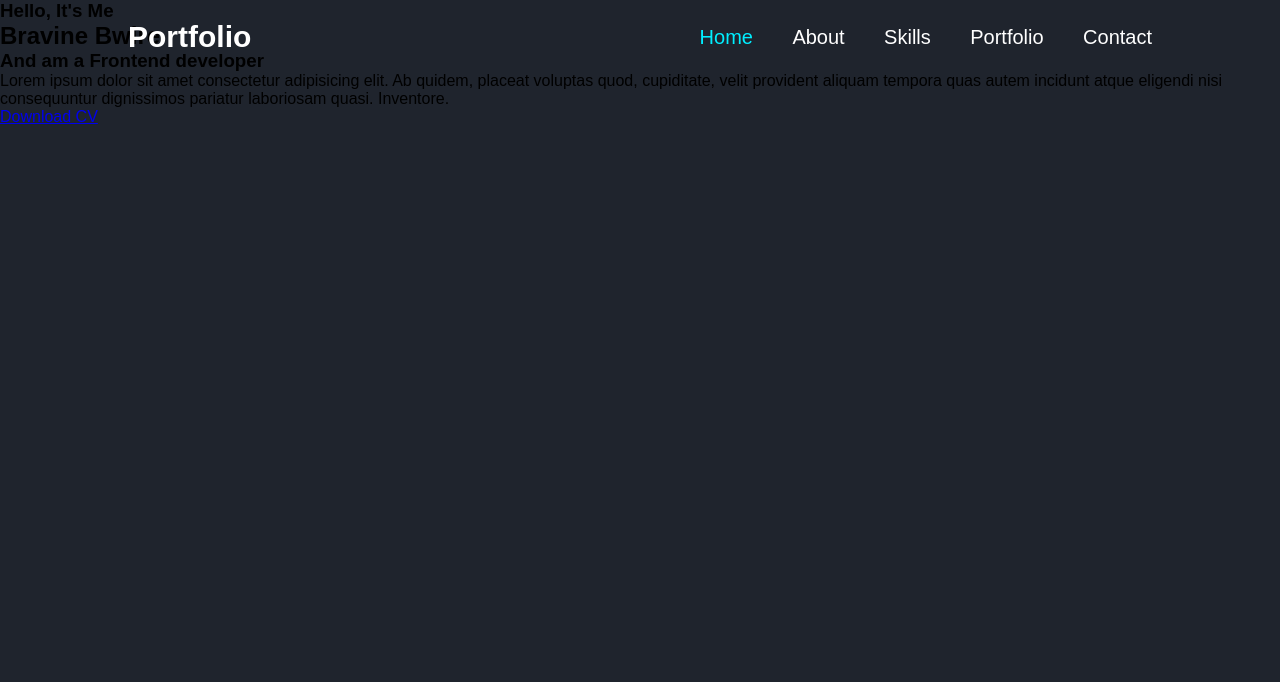
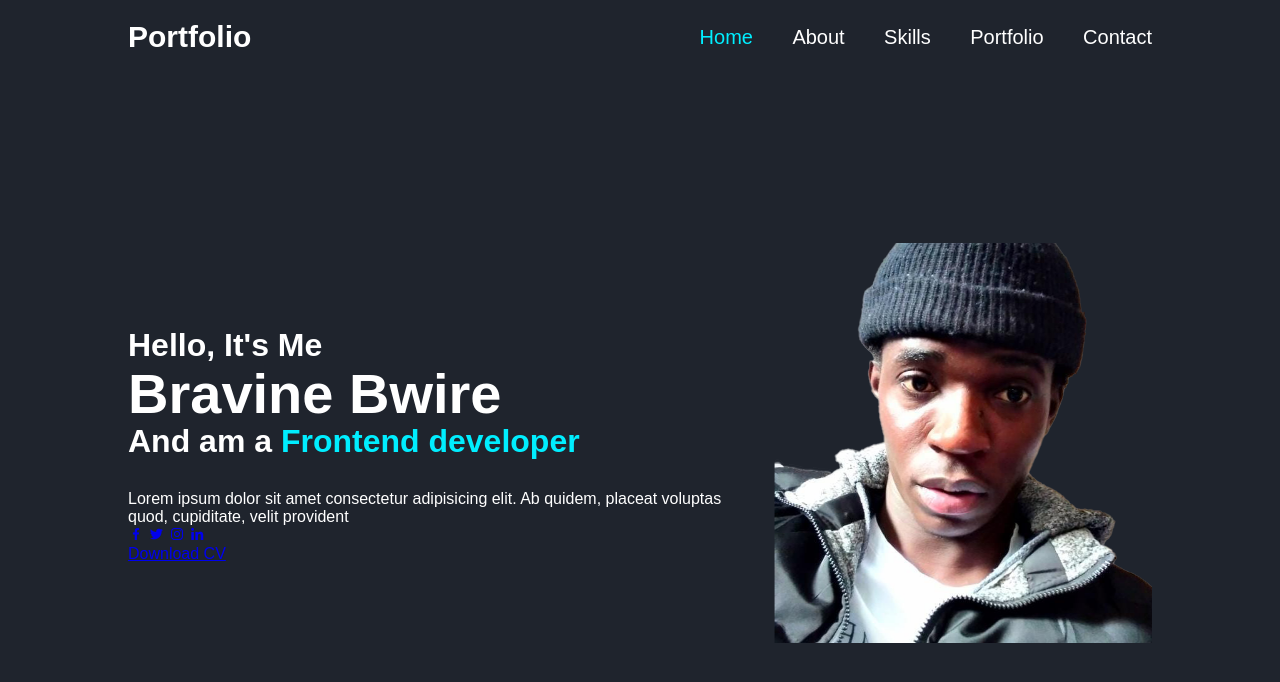
Before and after one commit to BravineTheeDeveloper/Animated-portfolio, a plain HTML site: page index.html in a window 1280 px wide. Drawn offline with nearby package versions, Linux system fonts and the light colour scheme.

Commit message:
Styling home page

```diff
--- a/index.html
+++ b/index.html
@@ -6,7 +6,7 @@
         <meta name="viewport" content="width=device-width, initial-scale=1.0">
         <title>My Animated Portfolio</title>
         <link rel="stylesheet" href="styles.css">
-        <link href="<link href='https://unpkg.com/boxicons@2.1.4/css/boxicons.min.css' rel='stylesheet'>">
+        <link href='https://unpkg.com/boxicons@2.1.4/css/boxicons.min.css' rel='stylesheet'>
     </head>
 
 
@@ -30,7 +30,7 @@
                 <h3>Hello, It's Me</h3>
                 <h1>Bravine Bwire</h1>
                 <h3>And am a <span>Frontend developer</span></h3>
-                <p>Lorem ipsum dolor sit amet consectetur adipisicing elit. Ab quidem, placeat voluptas quod, cupiditate, velit provident aliquam tempora quas autem incidunt atque eligendi nisi consequuntur dignissimos pariatur laboriosam quasi. Inventore.</p>
+                <p>Lorem ipsum dolor sit amet consectetur adipisicing elit. Ab quidem, placeat voluptas quod, cupiditate, velit provident </p>
 
                 <div class="social-media">
                     <a href="#"><i class='bx bxl-facebook'></i></a>
@@ -41,6 +41,9 @@
 
                 <a href="#" class="btn">Download CV</a>
             </div>
+            <div class="home-img">
+                <img src="/Images/profile.png" alt="Profile Photo">
+            </div>
         </section>
 
     </body>
--- a/styles.css
+++ b/styles.css
@@ -9,6 +9,7 @@
 
 body {
     background: #1f242d;
+    color: #fff;
 }
 
 .header {
@@ -45,3 +46,44 @@ body {
 .navbar a.active {
     color: #0ef;
 }
+
+.home {
+    position: relative;
+    width: 100%;
+    height: 100vh;
+    display: flex;
+    justify-content: space-between;
+    align-items: center;
+    padding: 90px 10% 0;
+}
+
+.home-content {
+    max-width: 600px;
+}
+
+.home-content h3 {
+    font-size: 32px;
+    font-weight: 700;
+}
+
+.home-content h3 span {
+    color: #0ef;
+}
+
+.home-content h3:nth-of-type(2) {
+    margin-bottom: 30px;
+}
+
+.home-content h1 {
+    font-size: 56px;
+    font-weight: 700;
+    margin: -3px 0;
+}
+
+.home-content p {
+    font-size: 16px;
+}
+
+.home-img img {
+    max-width: 400px;
+}
```
